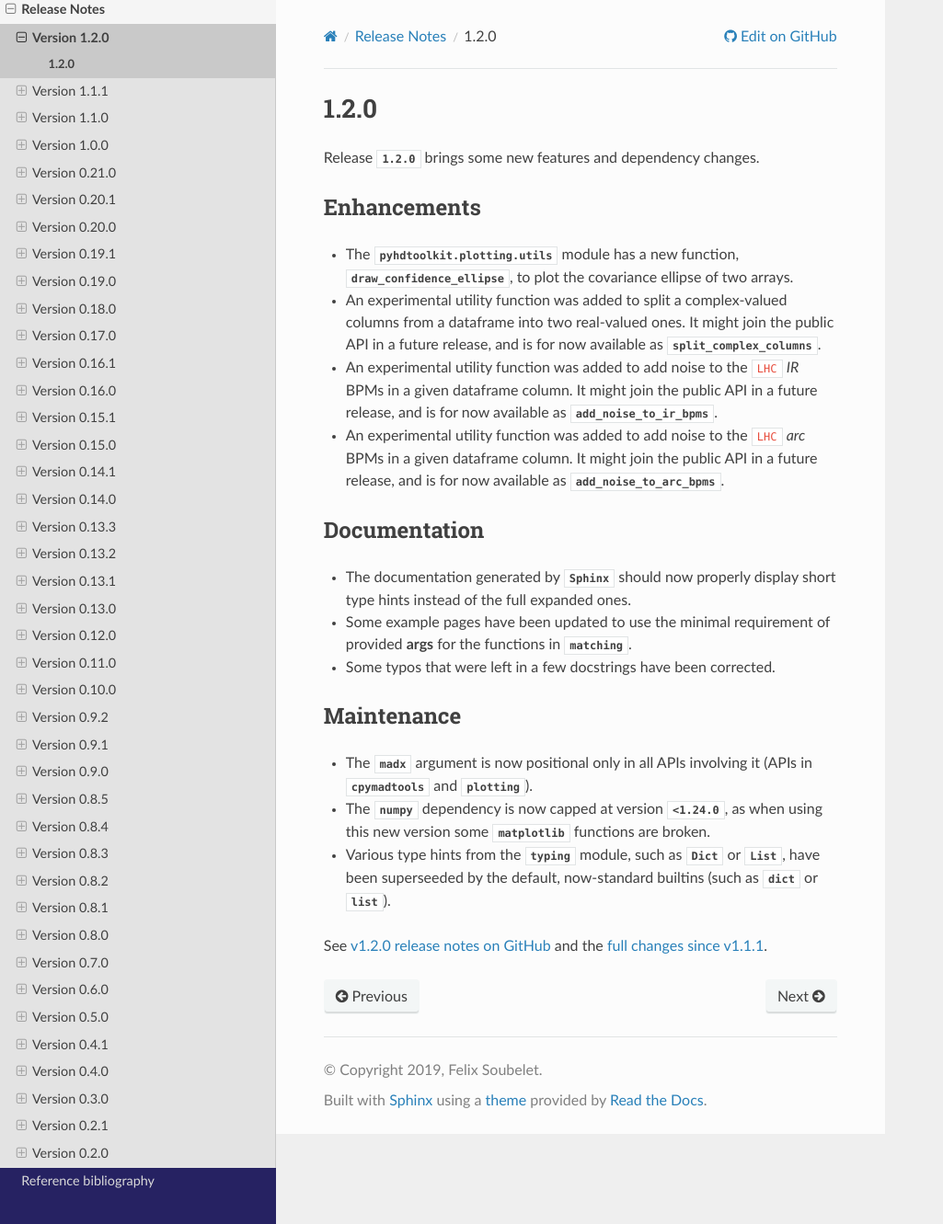
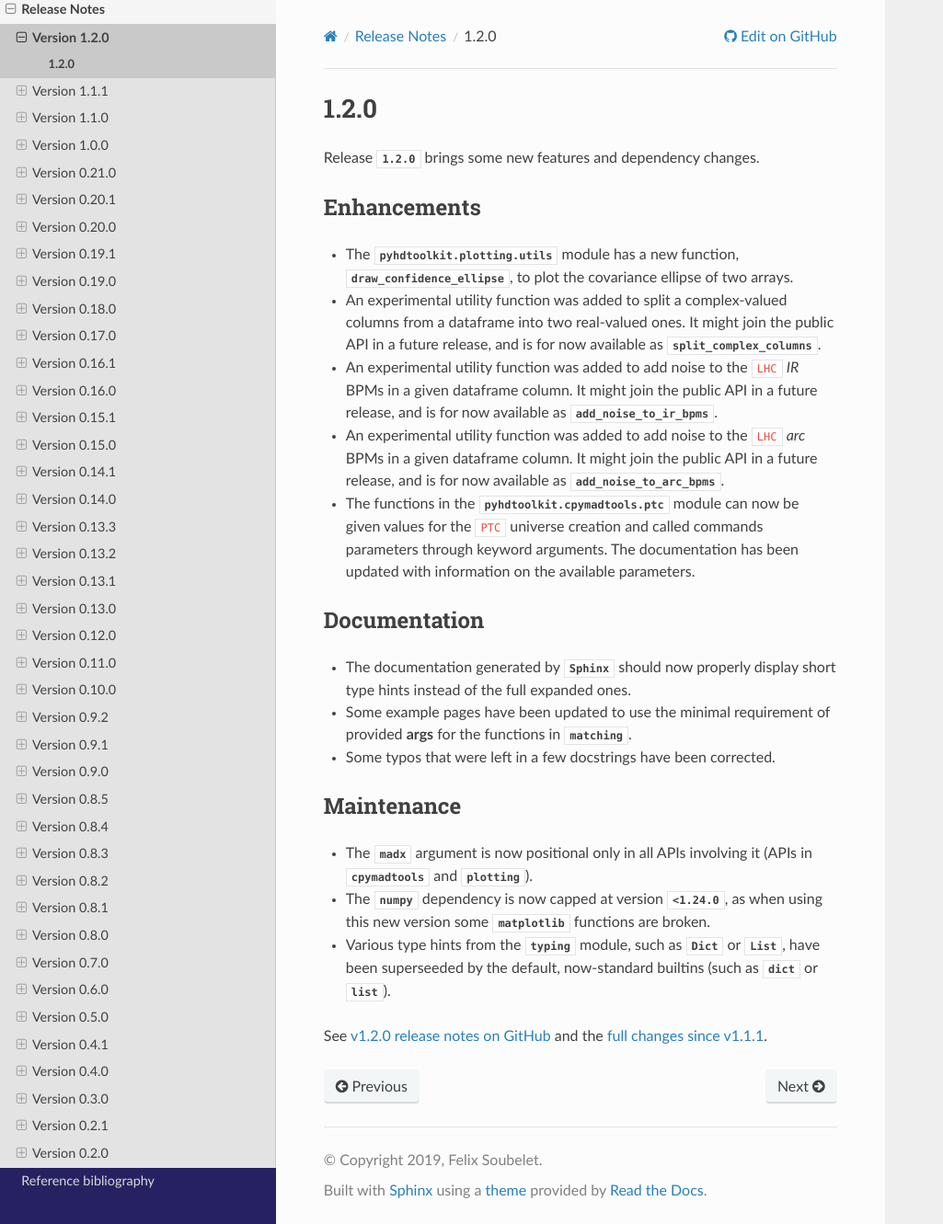
Before and after one commit to fsoubelet/PyhDToolkit, a Sphinx documentation site: the page built from docs/releases/v1.2.0.rst, in a window 1280 px wide and 1331 px high. Shown: the whole window at 92% size, without its empty margins (0-1025 px from the left). Built offline with Sphinx 7.4.7 and the Read the Docs theme 2.0.0, drawn with Linux system fonts in a browser that asks for light colours; pages that are not in the unit, such as notebooks, are missing from menus.

Commit message:
ptc kwargs in changelog

```diff
--- a/docs/releases/v1.2.0.rst
+++ b/docs/releases/v1.2.0.rst
@@ -12,7 +12,7 @@ Enhancements
 * An experimental utility function was added to split a complex-valued columns from a dataframe into two real-valued ones. It might join the public API in a future release, and is for now available as `~pyhdtoolkit.utils._misc.split_complex_columns`.
 * An experimental utility function was added to add noise to the ``LHC`` *IR* BPMs in a given dataframe column. It might join the public API in a future release, and is for now available as `~pyhdtoolkit.utils._misc.add_noise_to_ir_bpms`.
 * An experimental utility function was added to add noise to the ``LHC`` *arc* BPMs in a given dataframe column. It might join the public API in a future release, and is for now available as `~pyhdtoolkit.utils._misc.add_noise_to_arc_bpms`.
-
+* The functions in the `pyhdtoolkit.cpymadtools.ptc` module can now be given values for the ``PTC`` universe creation and called commands parameters through keyword arguments. The documentation has been updated with information on the available parameters.
 
 Documentation
 ~~~~~~~~~~~~~
@@ -28,6 +28,4 @@ Maintenance
 * The `~numpy` dependency is now capped at version `<1.24.0`, as when using this new version some `~matplotlib` functions are broken.
 * Various type hints from the `typing` module, such as `Dict` or `List`, have been superseeded by the default, now-standard builtins (such as `dict` or `list`).
 
-
-
 See `v1.2.0 release notes on GitHub <https://github.com/fsoubelet/PyhDToolkit/releases/tag/1.2.0>`_ and the `full changes since v1.1.1 <https://github.com/fsoubelet/PyhDToolkit/compare/1.1.1...1.2.0>`_.
```
